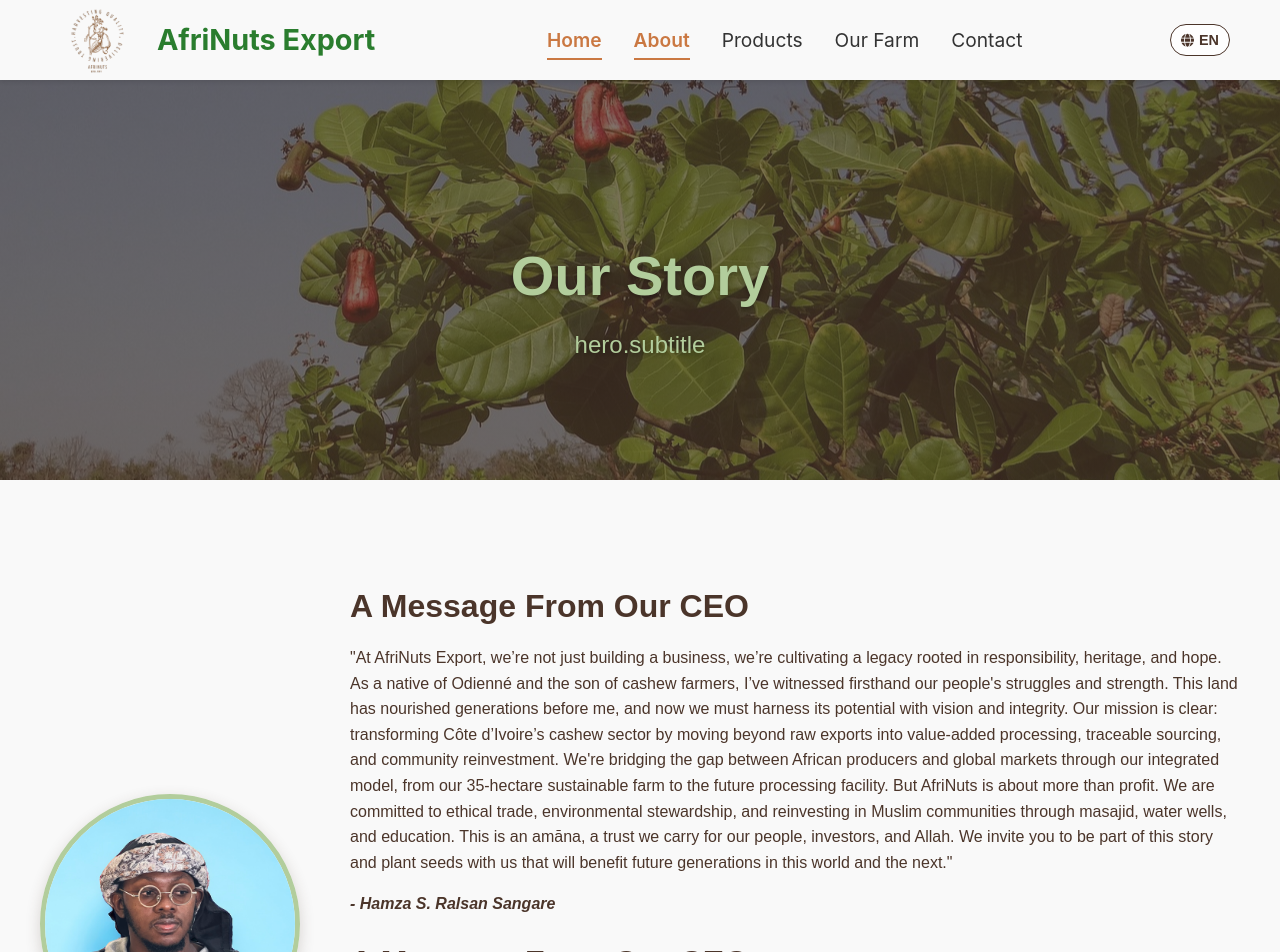
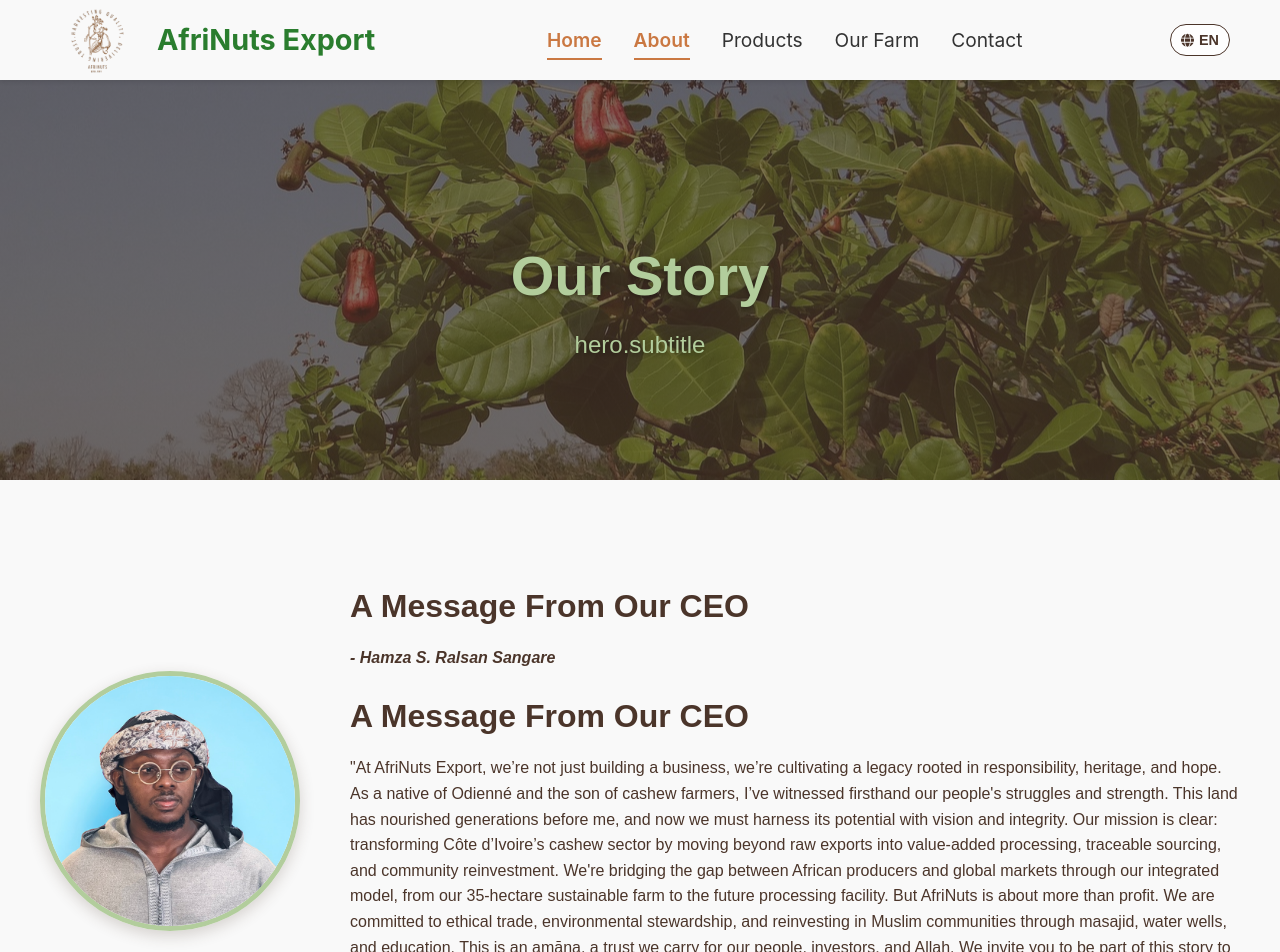
Before and after one commit to Hamza-hub320/afrinuts-export-website, a React (Create React App) app: page /afrinuts-export-website/about in a window 1280 px wide. Shown: the top 952 px of the page. Built offline with nearby package versions, Linux system fonts and the light colour scheme.

Commit message:
Finalize About.js adjustments for translations and layout

```diff
--- a/src/pages/About.js
+++ b/src/pages/About.js
@@ -32,14 +32,6 @@ const About = () => {
           </div>
           <div className="ceo-message">
             <h2 style={{ color: '#4B352A' }}>A Message From Our CEO</h2>
-            <p>
-              "At AfriNuts Export, we’re not just building a business, we’re cultivating a legacy rooted in responsibility, heritage, and hope.
-              As a native of Odienné and the son of cashew farmers, I’ve witnessed firsthand our people's struggles and strength.
-              This land has nourished generations before me, and now we must harness its potential with vision and integrity.
-              Our mission is clear: transforming Côte d’Ivoire’s cashew sector by moving beyond raw exports into value-added processing, traceable sourcing, and community reinvestment.
-              We're bridging the gap between African producers and global markets through our integrated model, from our 35-hectare sustainable farm to the future processing facility.
-              But AfriNuts is about more than profit. We are committed to ethical trade, environmental stewardship, and reinvesting in Muslim communities through masajid, water wells, and education.
-              This is an amāna, a trust we carry for our people, investors, and Allah. We invite you to be part of this story and plant seeds with us that will benefit future generations in this world and the next."</p>
             <p className="ceo-signature">- Hamza S. Ralsan Sangare</p>
             <h2>{t('ceo.title')}</h2>
             <p>{t('ceo.message')}</p>
```
